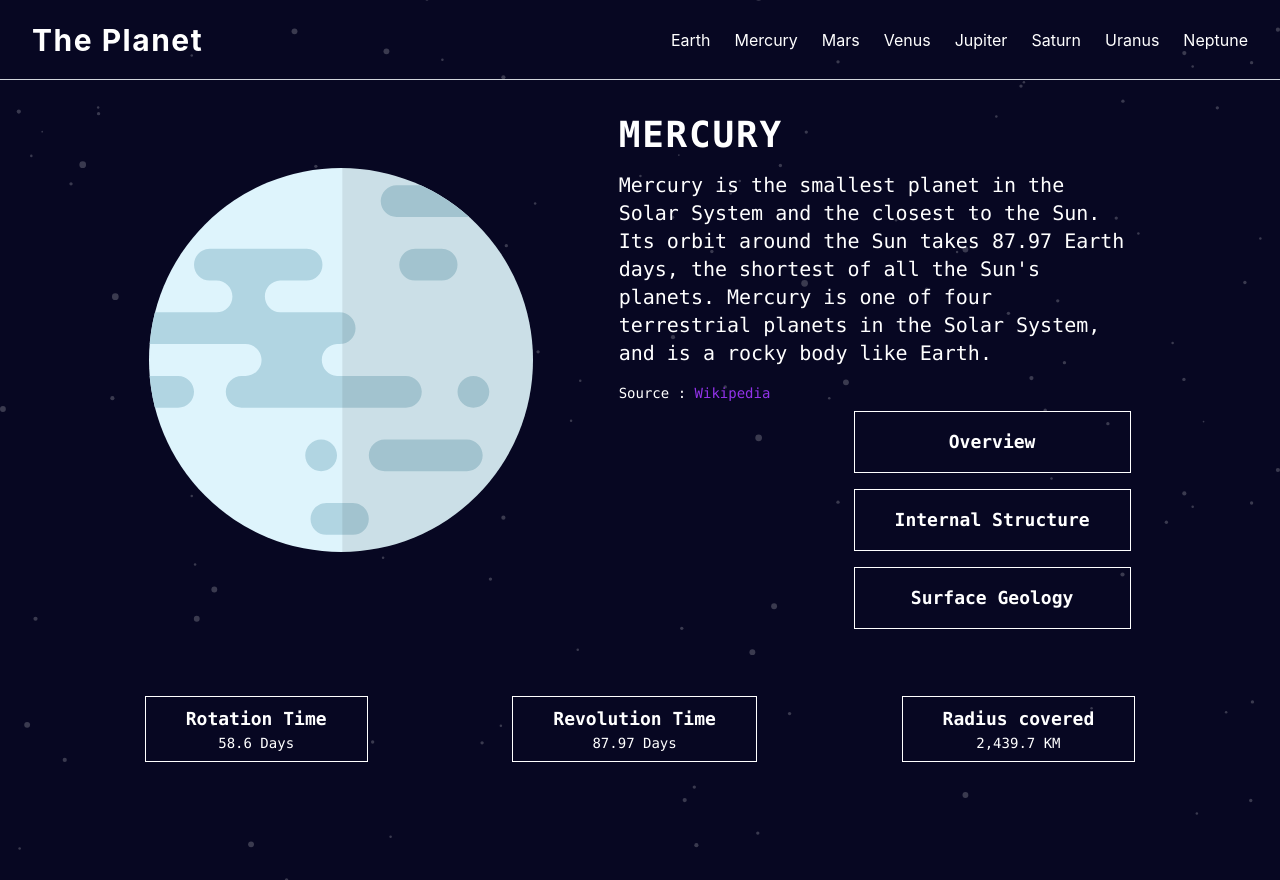
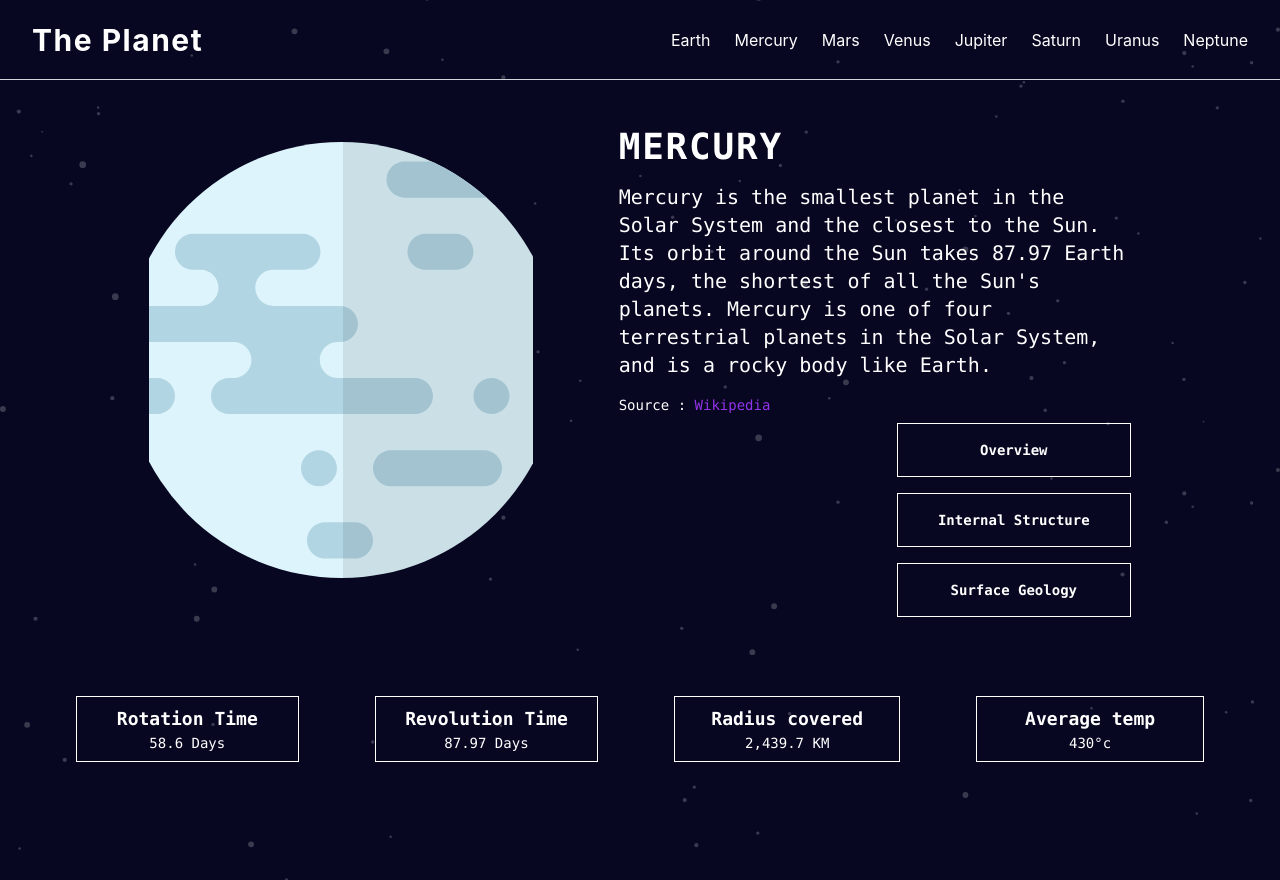
Before and after one commit to Afaqak/planet-facts-site, a Next.js app: page / in a window 1280 px wide. Built offline with nearby package versions, Linux system fonts and the light colour scheme.

Commit message:
fixed image size

```diff
--- a/components/footer.tsx
+++ b/components/footer.tsx
@@ -4,6 +4,7 @@ type Feature = {
   rotation: string;
   revolution: string;
   radius: string;
+  temperature: string;
 };
 
 
@@ -17,16 +18,22 @@ const Footer = ({features}: {features: Feature}) => {
         <p className="text-sm md:text-md">{features.rotation}</p>
       </div>
       <div className="flex flex-col items-center
-        py-2 px-10 border border-white
+        py-2 px-[1.85rem] border border-white
       ">
         <h1 className="text-lg font-bold">Revolution Time</h1>
         <p className="text-sm md:text-md">{features.revolution}</p>
       </div>
       <div className="flex flex-col items-center
-        py-2 px-10 border border-white
+        py-2 px-[2.26rem] border border-white
       ">
         <h1 className="text-lg font-bold">Radius covered</h1>
         <p className="text-sm md:text-md">{features.radius}</p>
+        </div>
+      <div className="flex flex-col items-center
+        py-2 px-12 border border-white
+      ">
+        <h1 className="text-lg font-bold">Average temp</h1>
+        <p className="text-sm md:text-md">{features.temperature}</p>
         </div>
 
       </div>
--- a/pages/index.tsx
+++ b/pages/index.tsx
@@ -9,6 +9,7 @@ type Feature = {
   rotation: string;
   revolution: string;
   radius: string;
+  temperature: string;
 };
 
 export default function Home() {
@@ -19,6 +20,7 @@ export default function Home() {
     rotation: planet.rotation,
     revolution: planet.revolution,
     radius: planet.radius,
+    temperature: planet.temperature,
   };
 
   return (
@@ -43,7 +45,7 @@ export default function Home() {
             src={image}
             alt={planet.name}
             className="object-cover
-      md:w-[30vw] md:h-[30vw]
+      md:w-[30vw] md:h-[34vw]
       w-[25vw] h-[25vw]
       md:object-cover
        mt-32 md:mt-0
@@ -74,7 +76,7 @@ export default function Home() {
         absolute -top-2 left-0 flex-row md:relative
         justify-between
          md:space-x-0 md:space-y-4 md:justify-center md:gap-0
-         text-sm md:text-lg mb-5 md:mb-0 border-b border-gray-300
+         text-sm md:text-md mb-5 md:mb-0 border-b border-gray-300
           md:border-b-0 w-full md:w-auto
         "
             >
@@ -126,9 +128,7 @@ export default function Home() {
             </div>
           </div>
         </div>
-        <Footer
-        features={feature}
-        />
+        <Footer features={feature} />
       </div>
     </div>
   );
```
Lines whose indentation alone changed are shown as unchanged.
